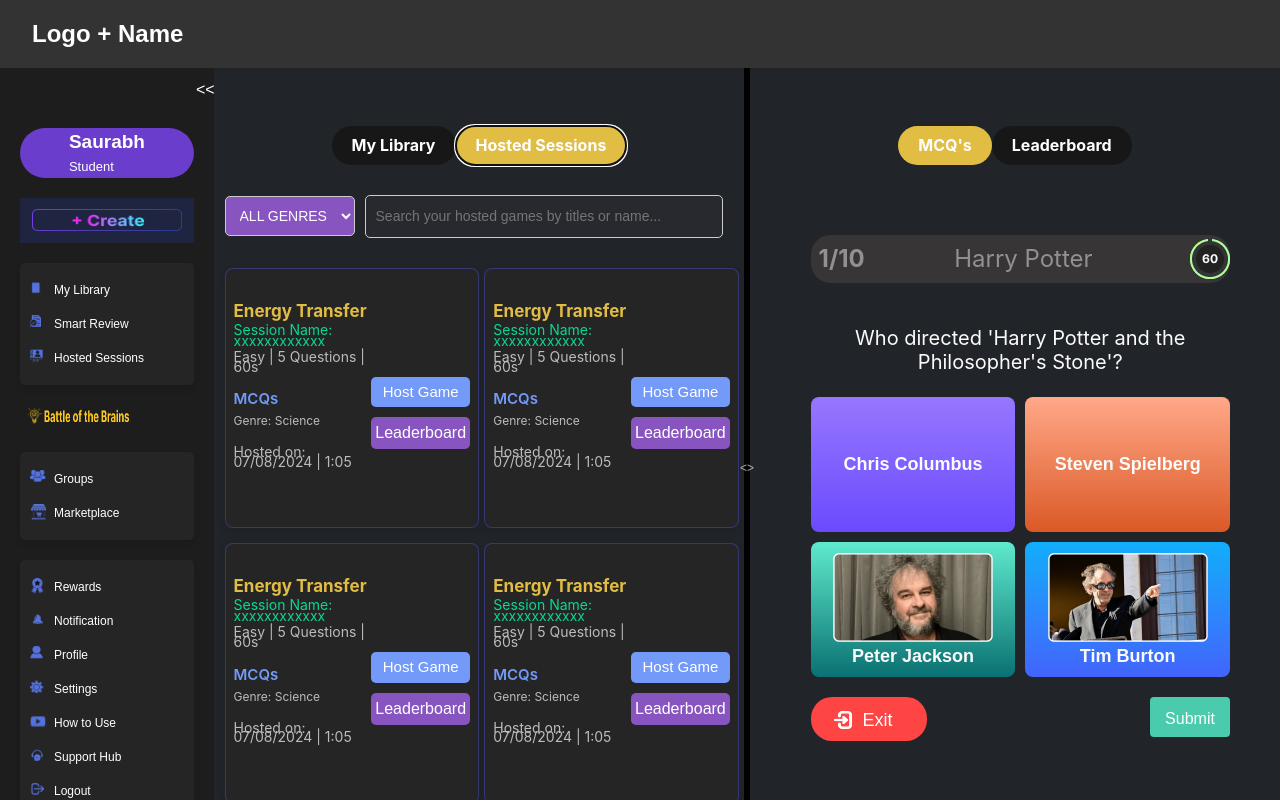
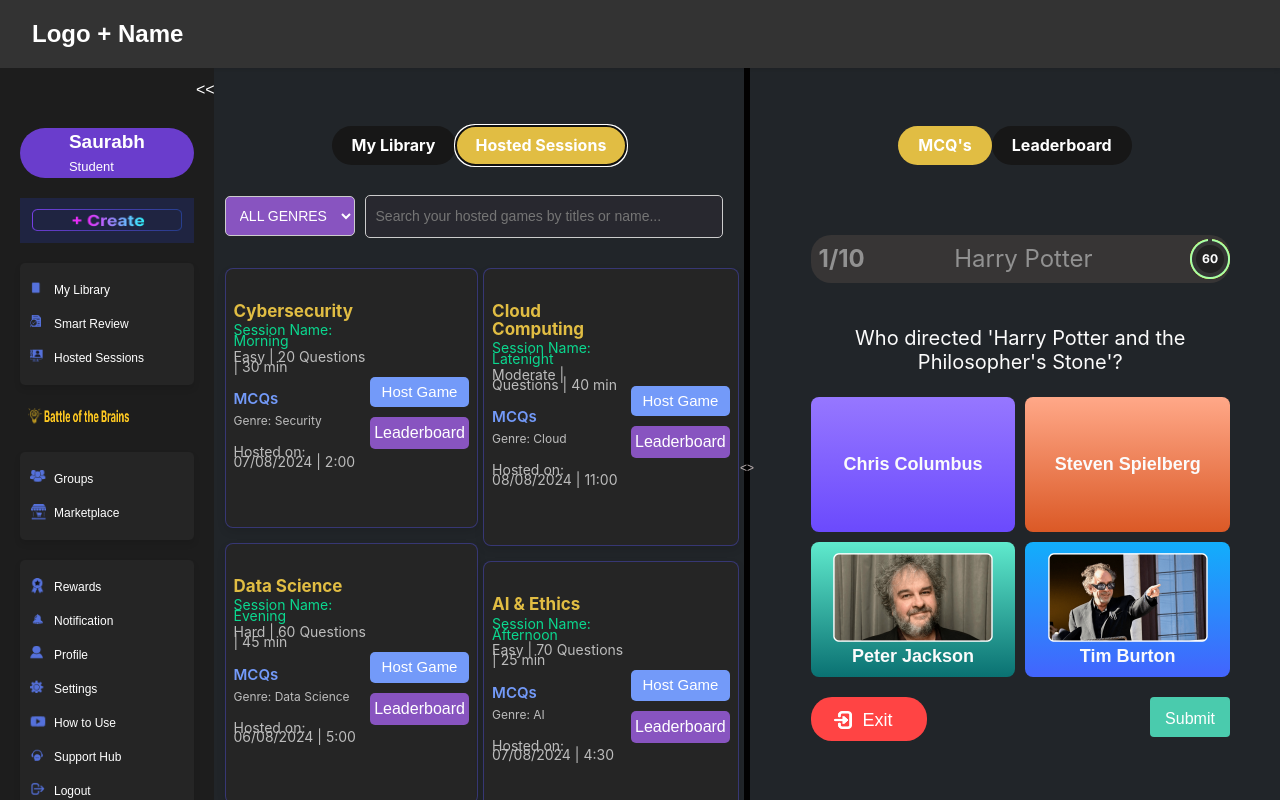
Before and after one commit to saurabhsks/Exam-dashboard, a React (Vite) app: page / in a window 1280 px wide. Both pictures are taken after a click on the button "Hosted Sessions". Shown: the top 800 px of the page. Built offline with nearby package versions, Linux system fonts and the light colour scheme.

Commit message:
hosted session data is dynamic now

```diff
--- a/src/App.jsx
+++ b/src/App.jsx
@@ -1,178 +1,3 @@
-
-// // import { useState } from 'react'
-// import React from 'react';
-// import Header from './components/header';
-// import Sidebar from './components/sidebar';
-// import LibraryCard from './components/librarycard';
-// import HostedSessionCard from './components/hostedsessioncard';
-// import './styles/app.css';
-// // import LeftSection from './components/LeftSection';
-// // import RightSection from './components/RightSection';
-
-// function App() {
-//   return (
-//     <>
-//       <div>
-//         <Header />
-//         {/* <Sidebar/> */}
-//     <div className="dashboard-container">
-//     <Sidebar/>
-//      <div className="left-section">
-//     <div className="tabs">
-//       <button className="tab active" data-tab="my-library">My Library</button>
-//       <button className="tab" data-tab="hosted-sessions">Hosted Sessions</button>
-//     </div>
-//     <div className="content my-library-content">
-//     <LibraryCard/>
-//     <LibraryCard/>
-//     <LibraryCard/>
-//     <LibraryCard/>
-//     </div>
-//     <div className="content hosted-sessions-content hidden">
-//     <div>
-//     <HostedSessionCard/>
-//     <HostedSessionCard/>
-//     </div>
-//     <div>
-//     <HostedSessionCard/>
-//     <HostedSessionCard/>
-//     </div>
-//     </div>
-//   </div>
-
-//   <div className="right-section">
-//     <div className="tabs">
-//       <button className="tab active" data-tab="mcq">MCQ's</button>
-//       <button className="tab" data-tab="leaderboard">Leaderboard</button>
-//     </div>
-//     <div className="content mcq-content">
-
-//     </div>
-//     <div className="content leaderboard-content hidden">
-
-//     </div>
-//   </div>
-// </div>
-
-//       </div>
-//     </>
-//   );
-// }
-
-// export default App;
-
-
-
-
-
-
-
-// import React, { useState } from 'react';
-// import Header from './components/header';
-// import Sidebar from './components/sidebar';
-// import LibraryCard from './components/librarycard';
-// import HostedSessionCard from './components/hostedsessioncard';
-// import MCQSection from './components/mcqsection';
-// import Leaderboard from './components/leaderboard';
-// import './styles/app.css';
-
-// function App() {
-//   const [activeLeftTab, setActiveLeftTab] = useState('my-library');
-//   const [activeRightTab, setActiveRightTab] = useState('mcq');
-
-//   const handleLeftTabClick = (tab) => {
-//     setActiveLeftTab(tab);
-//   };
-
-//   const handleRightTabClick = (tab) => {
-//     setActiveRightTab(tab);
-//   };
-
-//   return (
-//     <>
-//       <div>
-//         <Header />
-//         <div className="dashboard-container">
-//           <Sidebar />
-//           <div className="left-section">
-//             <div className="tabs">
-//               <button
-//                 className={`tab ${activeLeftTab === 'my-library' ? 'active' : ''}`}
-//                 onClick={() => handleLeftTabClick('my-library')}
-//               >
-//                 My Library
-//               </button>
-//               <button
-//                 className={`tab ${activeLeftTab === 'hosted-sessions' ? 'active' : ''}`}
-//                 onClick={() => handleLeftTabClick('hosted-sessions')}
-//               >
-//                 Hosted Sessions
-//               </button>
-//             </div>
-//             <div className={`content ${activeLeftTab === 'my-library' ? '' : 'hidden'}`}>
-//               <LibraryCard />
-//               <LibraryCard />
-//               <LibraryCard />
-//               <LibraryCard />
-//             </div>
-//             <div className={`content  ${activeLeftTab === 'hosted-sessions' ? '' : 'hidden'}`}>
-//             <div className="search-bar">
-//             <select className="genre-select">
-//            <option>ALL GENRES</option>
-//            {/* Add more options if needed */}
-//            </select>
-//            <input
-//            type="text"
-//            className="search-input"
-//            placeholder="Search your hosted games by titles or name..."
-//             />
-//             </div>
-//               <div  className='hosted-dflex'>
-//               <div>
-//                 <HostedSessionCard />
-//                 <HostedSessionCard />
-//               </div>
-//               <div>
-//                 <HostedSessionCard />
-//                 <HostedSessionCard />
-//               </div>
-//               </div>
-//             </div>
-//           </div>
-
-//           <div className="right-section">
-//             <div className="tabs">
-//               <button
-//                 className={`tab ${activeRightTab === 'mcq' ? 'active' : ''}`}
-//                 onClick={() => handleRightTabClick('mcq')}
-//               >
-//                 MCQ's
-//               </button>
-//               <button
-//                 className={`tab ${activeRightTab === 'leaderboard' ? 'active' : ''}`}
-//                 onClick={() => handleRightTabClick('leaderboard')}
-//               >
-//                 Leaderboard
-//               </button>
-//             </div>
-//             <div className={`content ${activeRightTab === 'mcq' ? '' : 'hidden'}`}>
-//               <MCQSection/>
-//             </div>
-//             <div className={`content ${activeRightTab === 'leaderboard' ? '' : 'hidden'}`}>
-//               <Leaderboard/>
-//             </div>
-//           </div>
-//         </div>
-//       </div>
-//     </>
-//   );
-// }
-
-// export default App;
-
-
-// 2
-
 import React, { useState } from 'react';
 import Header from './components/header';
 import Sidebar from './components/sidebar';
@@ -217,9 +42,48 @@ const libraryData = [
     time: "120s",
     createdBy: "Neha",
     genre: "Programming",
-    createdOn: "04/08/2024 | 10:20 AM"
+    createdOn: "04/08/2024 | 10:20"
   }
 ];
+
+const hostedSessionsData = [
+  {
+    title: "Cybersecurity",
+    sessionName: "Morning",
+    difficulty: "Easy",
+    questions: 20,
+    duration: "30 min",
+    genre: "Security",
+    scheduledOn: "07/08/2024 | 2:00 "
+  },
+  {
+    title: "Data Science",
+    sessionName: "Evening",
+    difficulty: "Hard",
+    questions: 60,
+    duration: "45 min",
+    genre: "Data Science",
+    scheduledOn: "06/08/2024 | 5:00 "
+  },
+  {
+    title: "Cloud Computing",
+    sessionName: "Latenight",
+    difficulty: "Moderate",
+    duration: "40 min",
+    genre: "Cloud",
+    scheduledOn: "08/08/2024 | 11:00 "
+  },
+  {
+    title: "AI & Ethics",
+    sessionName: "Afternoon",
+    difficulty: "Easy",
+    questions: 70,
+    duration: "25 min",
+    genre: "AI",
+    scheduledOn: "07/08/2024 | 4:30 "
+  }
+];
+
 
 function App() {
   const [activeLeftTab, setActiveLeftTab] = useState('my-library');
@@ -291,15 +155,32 @@ function App() {
                 />
               </div>
               <div className="hosted-dflex">
-                <div>
-                  <HostedSessionCard />
-                  <HostedSessionCard />
-                </div>
-                <div>
-                  <HostedSessionCard />
-                  <HostedSessionCard />
-                </div>
-              </div>
+              {hostedSessionsData.reduce((rows, item, index) => {
+                if (index % 2 === 0) {
+                    rows.push([item]);
+                } else {
+               rows[rows.length - 1].push(item);
+                 }
+                return rows;
+                 }, []).map((row, rowIndex) => (
+                  <div key={rowIndex} className="hosted-session-row">
+                    {row.map((item, index) => (
+                      <HostedSessionCard
+                       key={index}
+                       title={item.title}
+                       sessionName={item.sessionName}
+                       difficulty={item.difficulty}
+                       questions={item.questions}
+                       duration={item.duration}
+                       genre={item.genre}
+                       scheduledOn={item.scheduledOn}
+                       />
+                       ))}
+                       </div>
+  ))
+}
+</div>
+
             </div>
           </div>
 
--- a/src/components/hostedsessioncard.jsx
+++ b/src/components/hostedsessioncard.jsx
@@ -1,15 +1,15 @@
 import React from 'react';
 import '../styles/hostedsessioncard.css';
 
-function HostedSessionCard() {
+function HostedSessionCard({ title, sessionName , difficulty, questions,duration, genre, scheduledOn }) {
   return (
     <div className="hosted-session-card">
       <div className="session-details">
-        <h3>Energy Transfer</h3>
-        <p className='session-name'>Session Name: xxxxxxxxxxxx</p>
-        <p className='hosted-questions'>Easy | 5 Questions | 60s</p>
-        <p><strong className='hosted-mcq'>MCQs</strong> <br></br> <span className='hosted-questions ' style={{marginBottom: '0px'}}>Genre: Science</span></p>
-        <p className='hosted-questions'>Hosted on: 07/08/2024 | 1:05 &nbsp;&nbsp; &nbsp;&nbsp; </p>
+        <h3>{title}</h3>
+        <p className='session-name'>Session Name: {sessionName}</p>
+        <p className='hosted-questions'>{difficulty} | {questions} Questions | {duration}</p>
+        <p><strong className='hosted-mcq'>MCQs</strong> <br></br> <span className='hosted-questions ' style={{marginBottom: '0px'}}>Genre: {genre}</span></p>
+        <p className='hosted-questions'>Hosted on: {scheduledOn} &nbsp;&nbsp; &nbsp;&nbsp; </p>
       </div>
       <div className="actions">
         <button className="host-button">Host Game</button>
```
